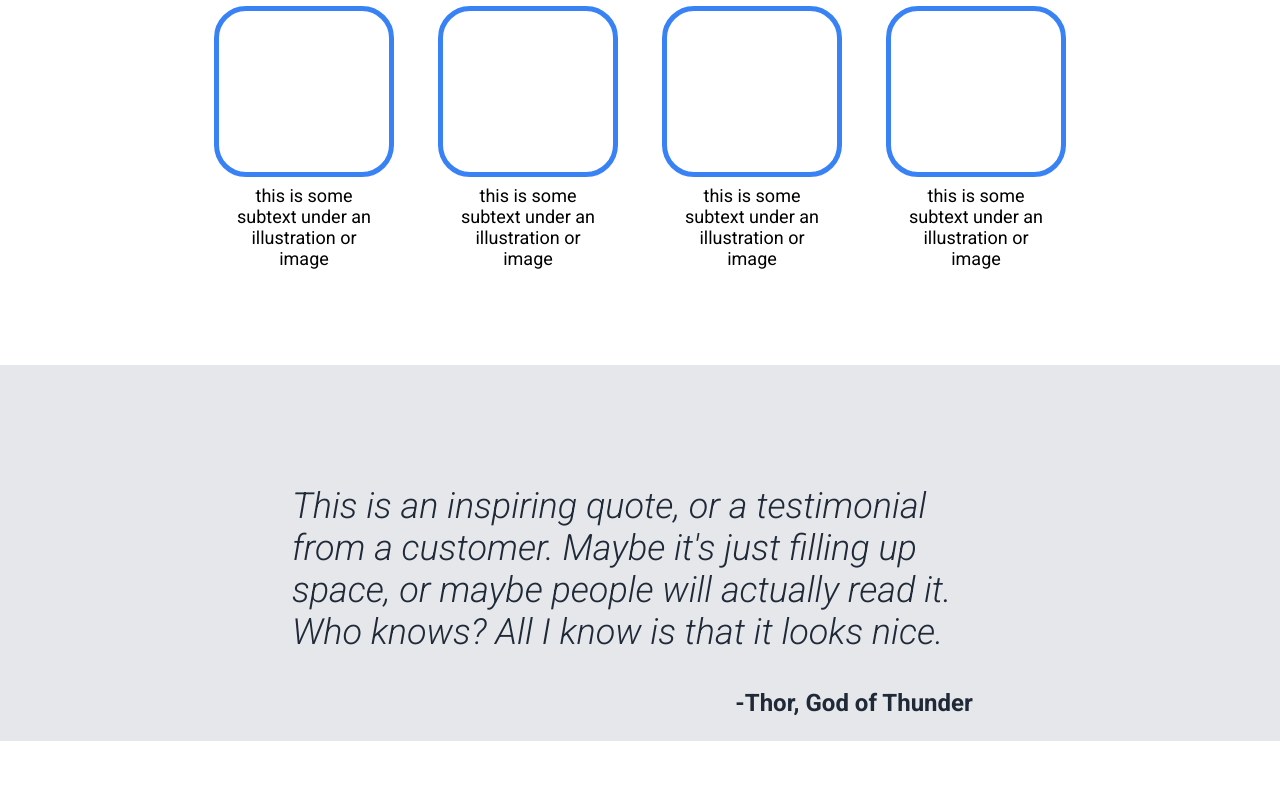
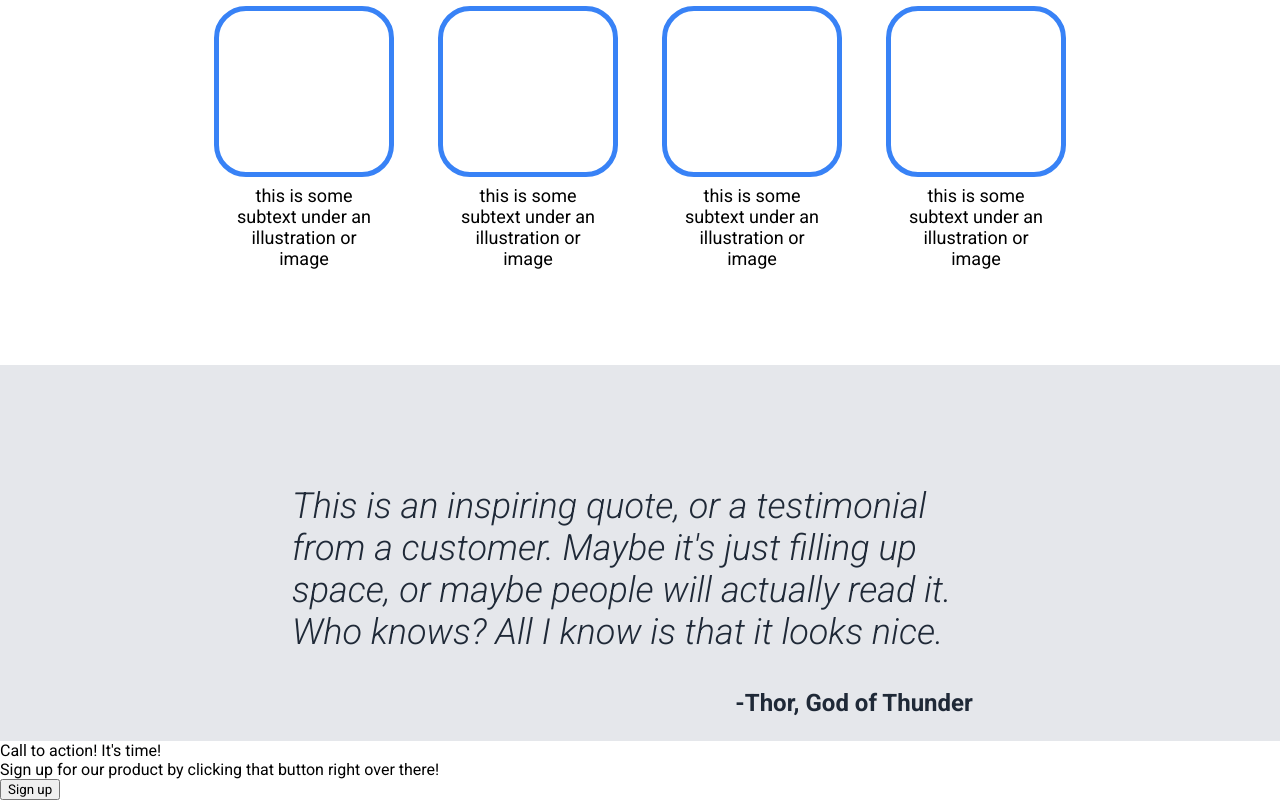
Before and after one commit to Advorix/odin-landing-page, a plain HTML site: page index.html in a window 1280 px wide. Shown: the part 681-1481 px from the top of the page. Before the commit the page ends 1422 px from the top, so only its background shows below. Drawn offline with Linux system fonts and the light colour scheme.

Commit message:
Add call to action section

```diff
--- a/index.html
+++ b/index.html
@@ -65,6 +65,16 @@
             </blockquote>
             <p id="source">-Thor, God of Thunder</p>
         </div>
+        <div id="call-to-action">
+            <div id="action-container">
+                <div id="left-action">
+                <div id="action1">Call to action! It's time!</div>
+                <div id="action2">Sign up for our product by clicking that
+                                  button right over there!</div>
+                </div>
+                <button id="second-attempt">Sign up</button>
+            </div>
+        </div>
     </div>
 </body>
 </html>
```
